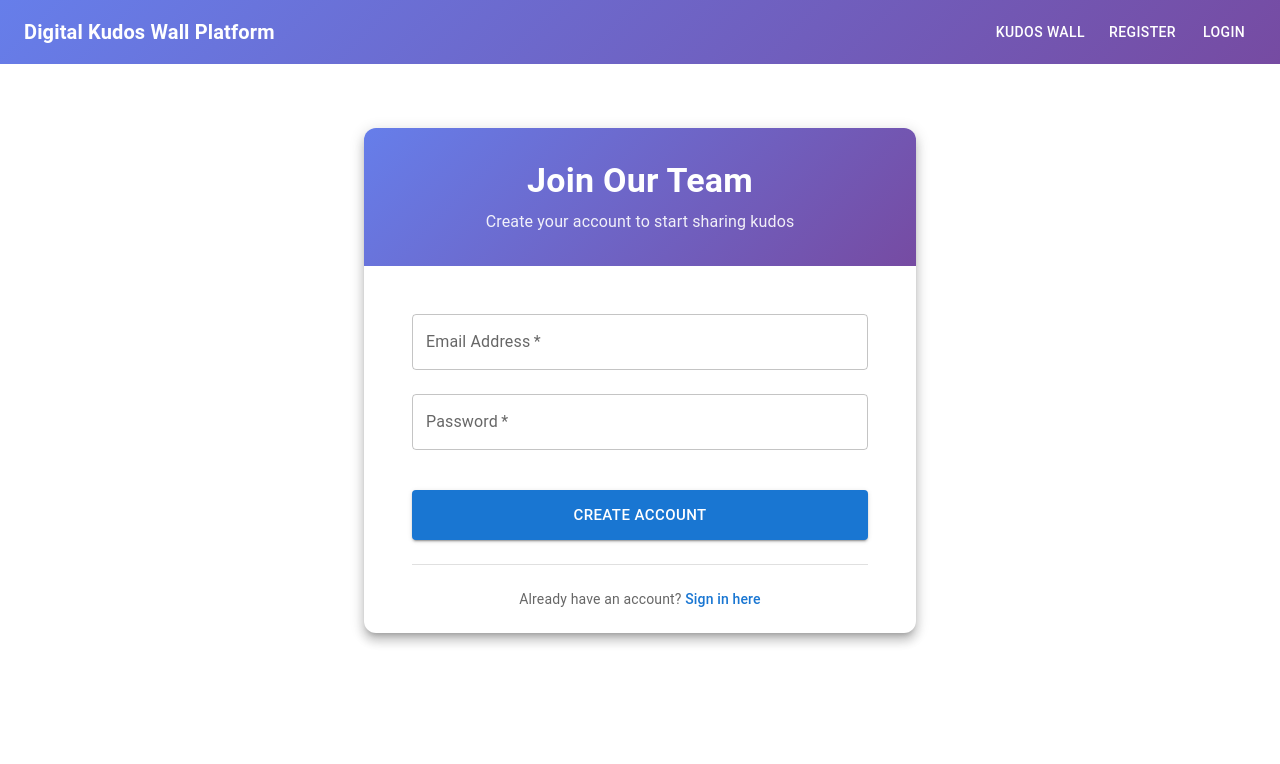
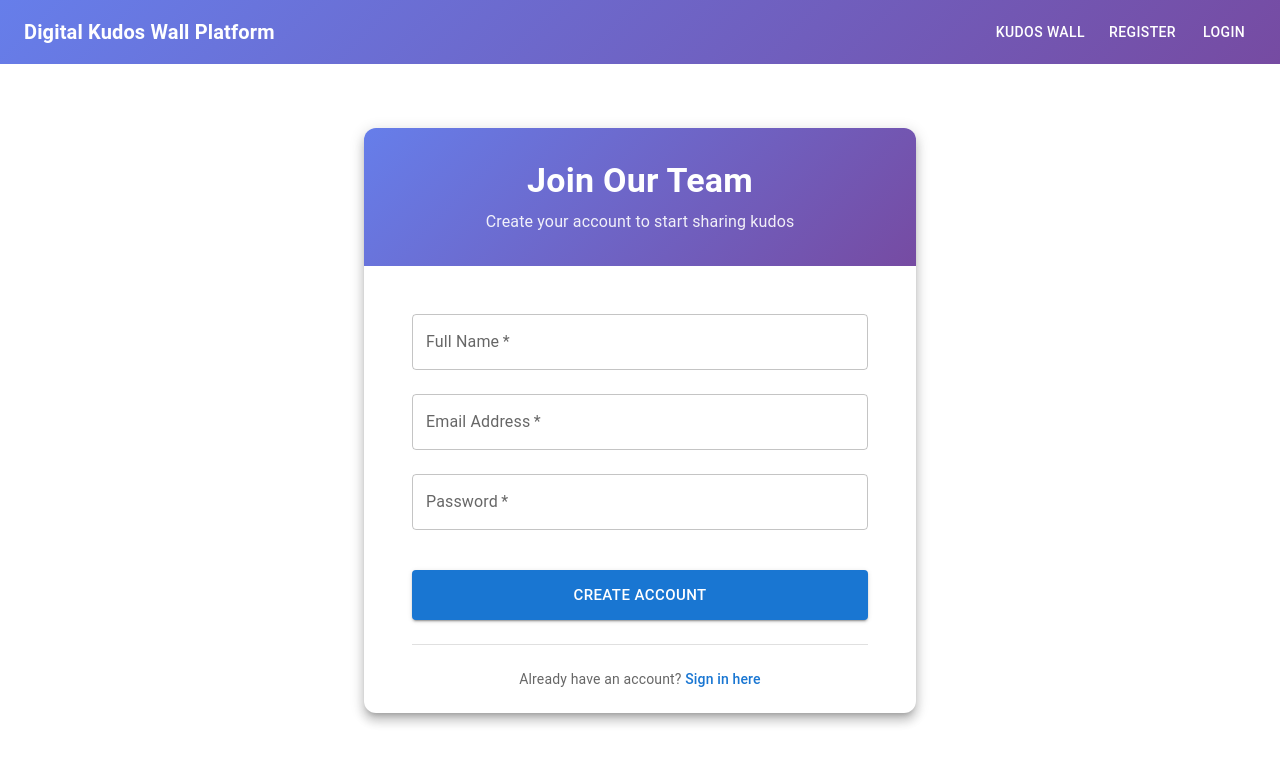
Before and after one commit to chirag1507/digital-kudos-wall-frontend, a React (Vite) app: page / in a window 1280 px wide. Shown: the top 764 px of the page. Built offline with nearby package versions, Linux system fonts and the light colour scheme.

Commit message:
fix(auth): Add name field to registration page

```diff
--- a/src/features/auth/routes/RegistrationPage.tsx
+++ b/src/features/auth/routes/RegistrationPage.tsx
@@ -14,6 +14,7 @@ const RegistrationPage: React.FC = () => {
   const location = useLocation();
   const isLoginPage = location.pathname === "/login";
 
+  const name = useFormField("");
   const email = useFormField("");
   const password = useFormField("");
 
@@ -27,6 +28,7 @@ const RegistrationPage: React.FC = () => {
       // In a real scenario, you'd call a login use case here.
     } else {
       await handleSubmit({
+        name: name.value,
         email: email.value,
         password: password.value,
       });
@@ -70,6 +72,7 @@ const RegistrationPage: React.FC = () => {
 
         <CardContent sx={{ p: 6 }}>
           <RegistrationForm
+            name={name}
             email={email}
             password={password}
             onSubmit={handleFormSubmit}
```
